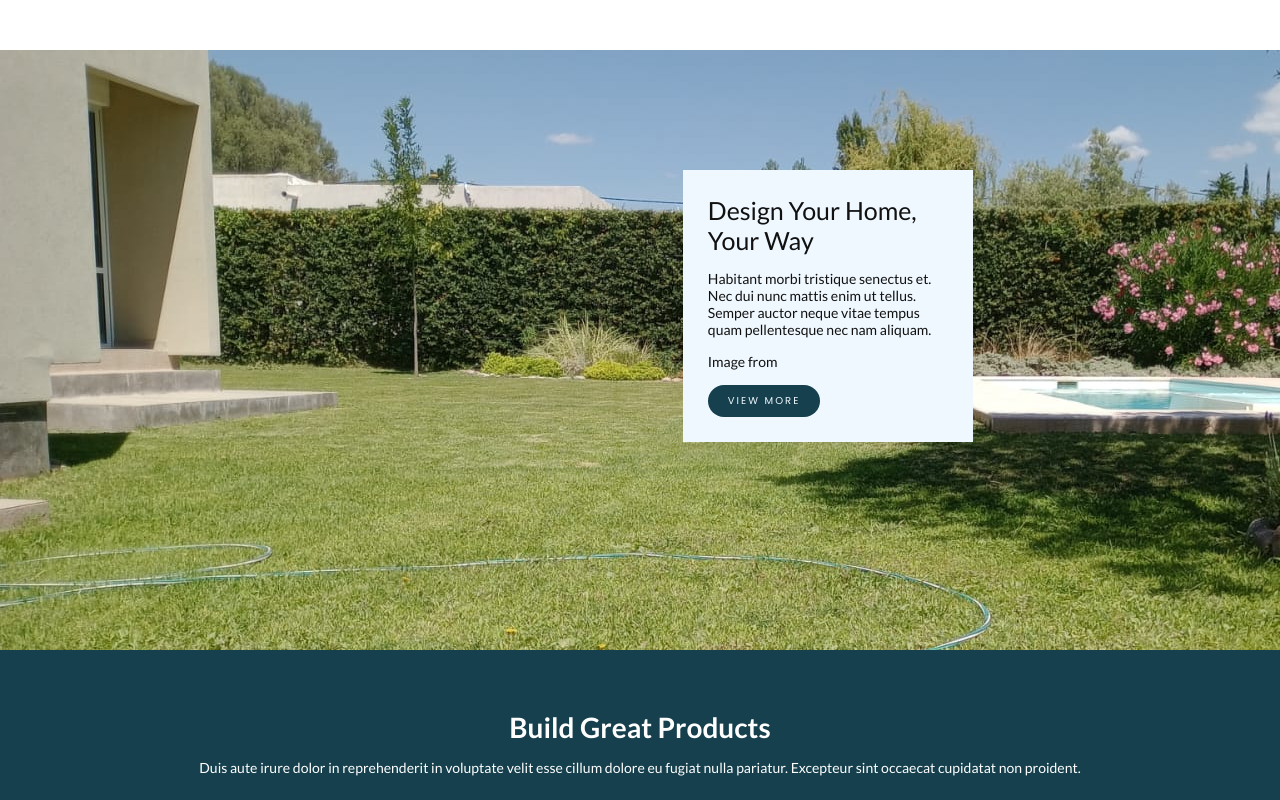
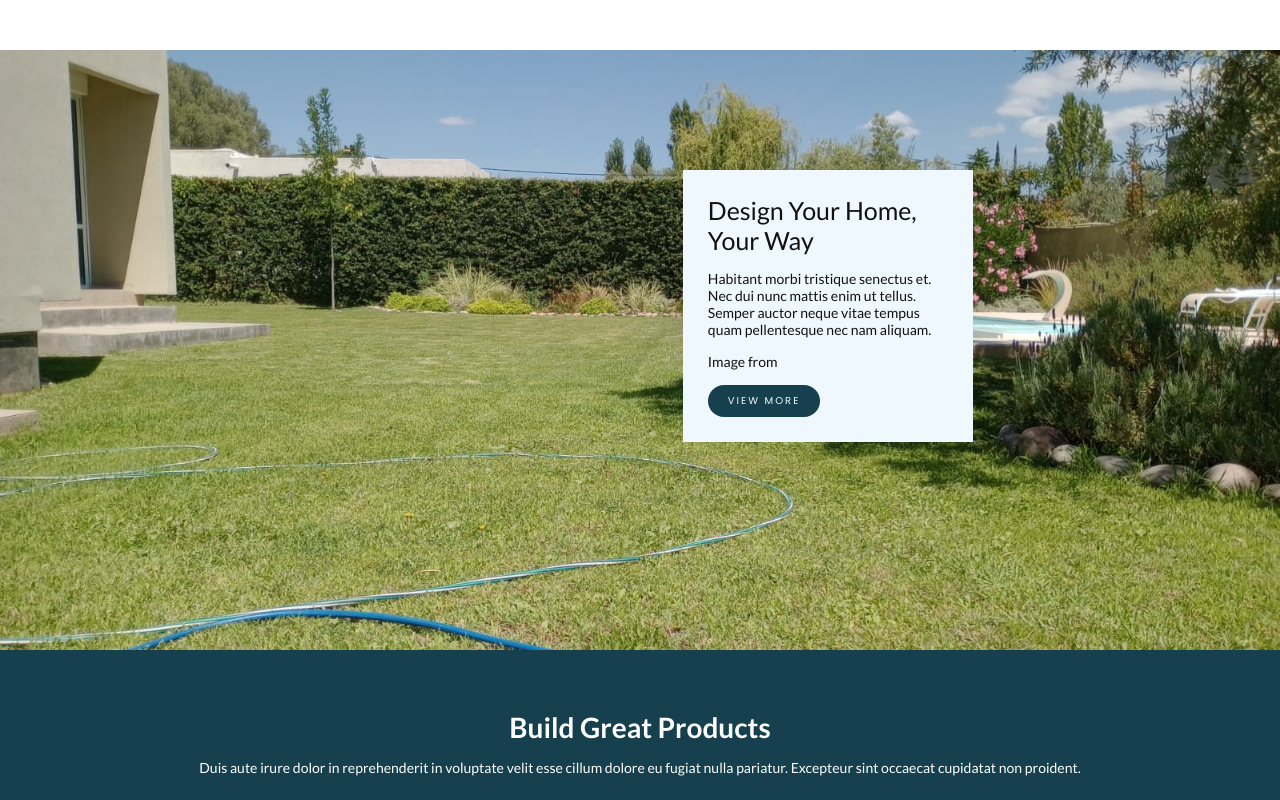
Before and after one commit to lefasom/garden, a React (Vite) app: page / in a window 1280 px wide. Shown: the top 800 px of the page. Built offline with nearby package versions, Linux system fonts and the light colour scheme.

Commit message:
header css

```diff
--- a/src/components/grid.css
+++ b/src/components/grid.css
@@ -13,7 +13,7 @@
     .grid {
         grid-template-columns: repeat(1, calc(353px + 10px));
         /* Ajusta el tamaño de las columnas */
-        top: -110px;
+        top: -70px;
 
     }
 
--- a/src/components/header.css
+++ b/src/components/header.css
@@ -2,6 +2,8 @@
     width: 100%;
     height: 75vh;
     object-fit: cover;
+    background-repeat: no-repeat;
+    background-size: cover;
 }
 
 nav {
```
